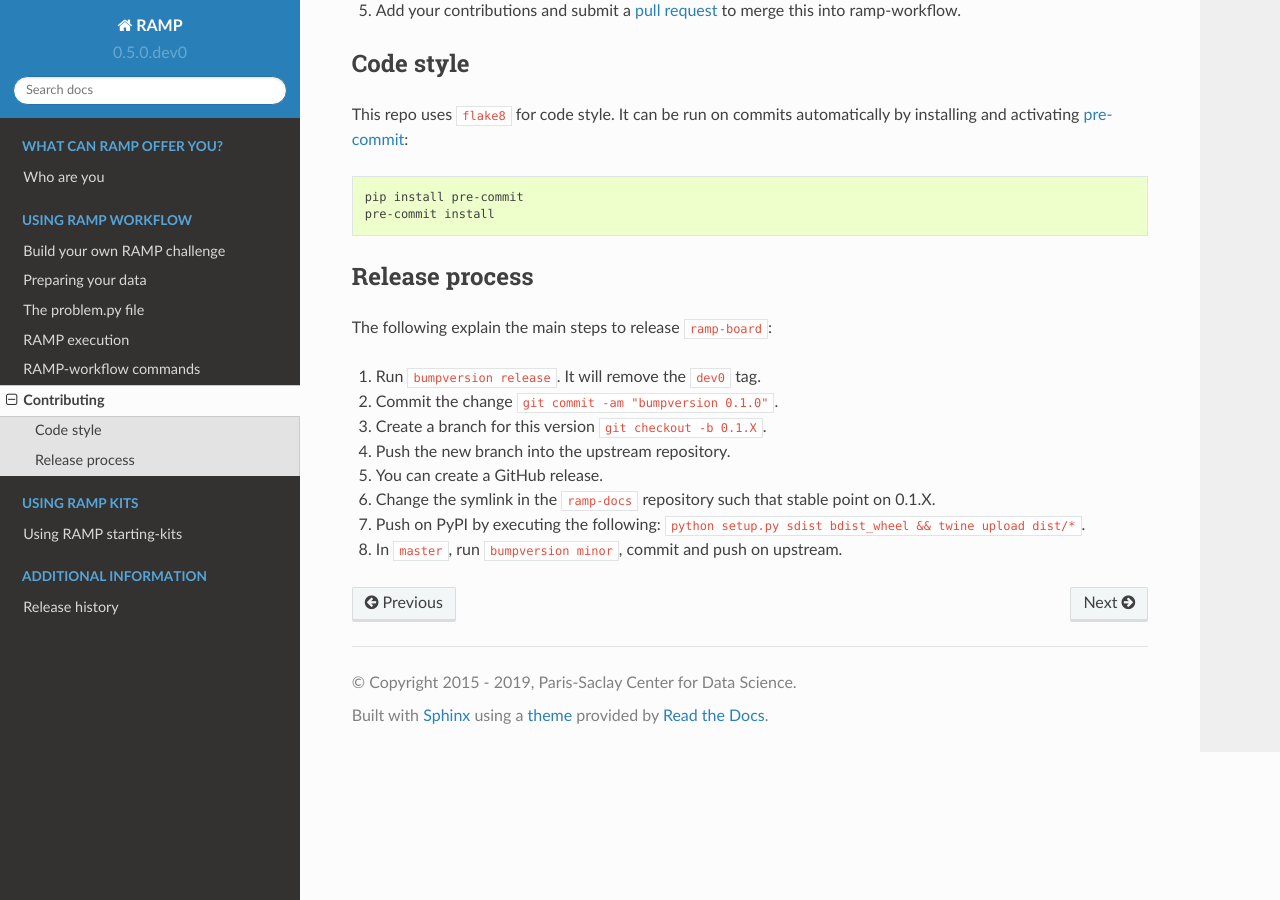
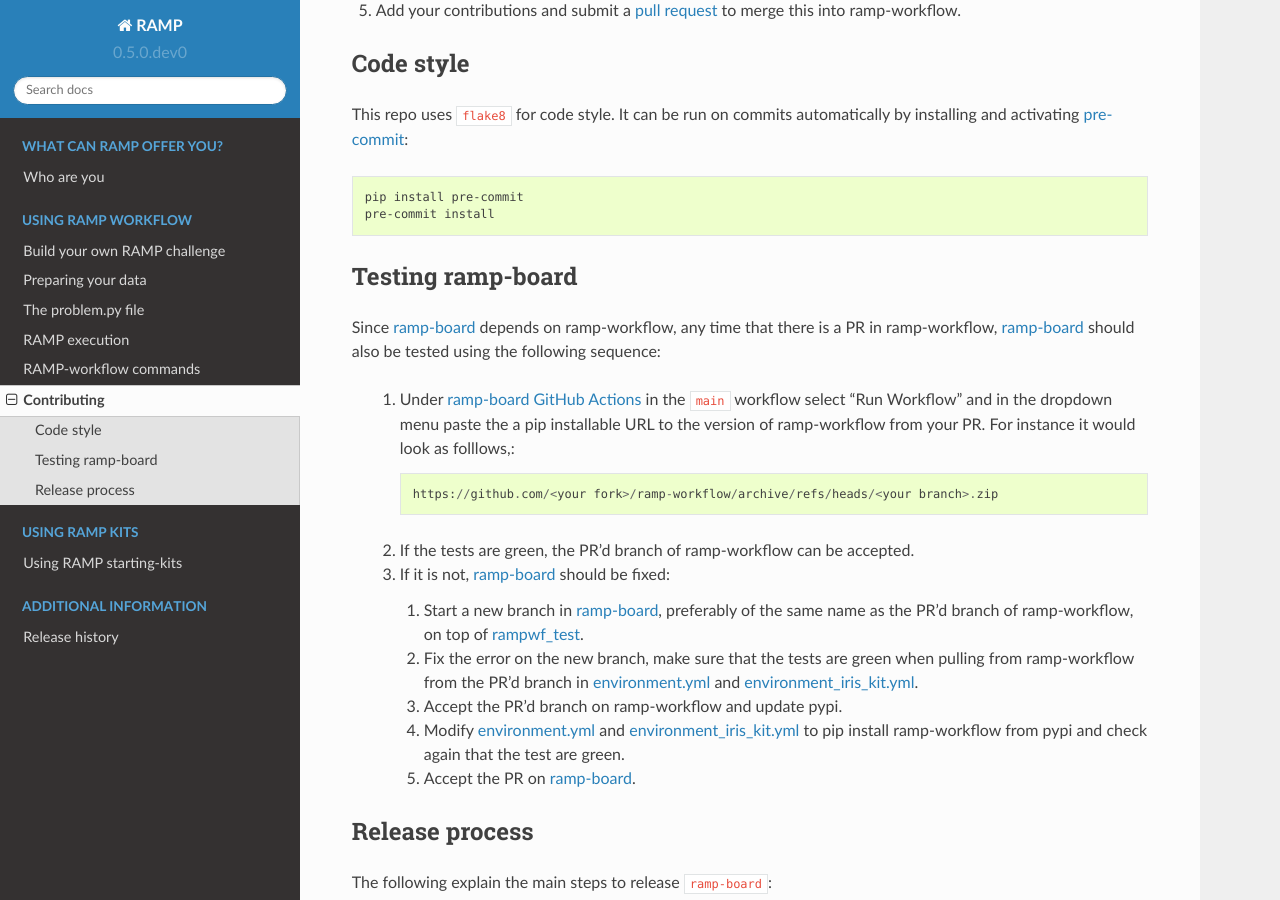
Before and after one commit to paris-saclay-cds/ramp-workflow, a Sphinx documentation site: the page built from doc/contribute.rst, in a window 1280 px wide and 900 px high, scrolled down 679 px. Built offline with Sphinx 7.4.7 and the Read the Docs theme 2.0.0, drawn with Linux system fonts in a browser that asks for light colours; formulas are drawn with MathJax 3; the version number is read from the project's files by our own code.

Commit message:
Review comments + changelog + docs improvements

```diff
--- a/doc/contribute.rst
+++ b/doc/contribute.rst
@@ -58,6 +58,30 @@
    pip install pre-commit
    pre-commit install
 
+Testing ramp-board
+------------------
+
+Since ramp-board_ depends on ramp-workflow, any time that there is a PR in ramp-workflow, ramp-board_ should also be tested using the following sequence:
+
+ 1. Under `ramp-board GitHub Actions <https://github.com/paris-saclay-cds/ramp-board/actions/workflows/main.yml>`_ in the `main` workflow select "Run Workflow" and in the dropdown menu paste the a pip installable URL to the version of  ramp-workflow from your PR. For instance it would look as folllows,::
+
+      https://github.com/<your fork>/ramp-workflow/archive/refs/heads/<your branch>.zip
+
+
+ 2. If the tests are green, the PR'd branch of ramp-workflow can be accepted.
+ 3. If it is not, ramp-board_ should be fixed:
+
+    1. Start a new branch in ramp-board_, preferably of the same name as the PR'd branch of ramp-workflow, on top of rampwf_test_.
+    2. Fix the error on the new branch, make sure that the tests are green when pulling from ramp-workflow from the PR'd branch in environment.yml_ and environment_iris_kit.yml_.
+    3. Accept the PR'd branch on ramp-workflow and update pypi.
+    4. Modify environment.yml_ and environment_iris_kit.yml_ to pip install ramp-workflow from pypi and check again that the test are green.
+    5. Accept the PR on ramp-board_.
+
+.. _ramp-board: https://github.com/paris-saclay-cds/ramp-board
+.. _environment.yml: https://github.com/paris-saclay-cds/ramp-board/blob/rampwf_test/environment.yml
+.. _environment_iris_kit.yml: https://github.com/paris-saclay-cds/ramp-board/blob/rampwf_test/ci_tools/environment_iris_kit.yml
+.. _rampwf_test: https://github.com/paris-saclay-cds/ramp-board/blob/rampwf_test
+
 Release process
 ---------------
 
--- a/doc/scoring.rst
+++ b/doc/scoring.rst
@@ -8,7 +8,7 @@
 Training and scoring a submission
 =================================
 
-When running the ``ramp-test`` script locally, the starting kit submission is trained, tested, and scored. The output contains all the training, validation, and test scores and wall clock times for all *K* folds. At the end we provide two summaries: the classical mean scores over the *K* folds, and the scores achived by ensembling all the *K* foldwise models, a technique called CV-bagging (we typically take the mean prediction of the *K* models on each test point) ::
+When running the ``ramp-test`` script locally, the starting kit submission is trained, tested, and scored. The output contains all the training, validation, and test scores and wall clock times for all *K* folds. At the end we provide two summaries: the classical mean scores over the *K* folds, and the scores achieved by ensembling all the *K* foldwise models, a technique called CV-bagging (we typically take the mean prediction of the *K* models on each test point) ::
 
     λ ramp-test
     Testing Titanic survival classification
--- a/doc/whats_new.rst
+++ b/doc/whats_new.rst
@@ -8,6 +8,8 @@
 
 0.5.0 [Unreleased]
 ==================
+- Added decoupled Cross Validation (`#271 <https://github.com/paris-saclay-cds/ramp-workflow/pull/271>`_)
+
 
 0.4.0 - 2020-04-14
 ==================
```
Also changed, not shown: README.rst (+0 -19 lines), rampwf/score_types/README.md, 1 other file.
